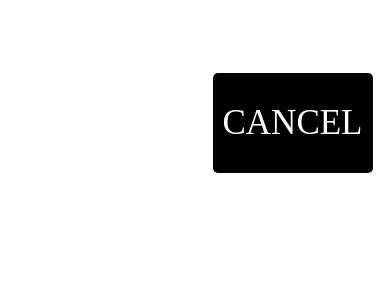
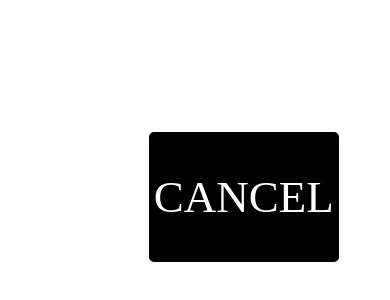
Before and after one commit to tententente/cancelledmonabutton, a plain HTML site: page index.html in a window 390 px wide. Shown: the part 130-430 px from the top of the page. Drawn offline with Linux system fonts and the light colour scheme.

Commit message:
Add files via upload

```diff
--- a/index.html
+++ b/index.html
@@ -9,10 +9,10 @@
         #colorButton {
             background-color: #000000; /* Initial color: black */
             color: white;
-            padding: 50px 80px; /* Increase padding for a bigger button */
+            padding: 65px 95px; /* Increase padding for a bigger button */
             border: none;
             border-radius: 5px;
-            font-size: 35px;
+            font-size: 45px;
             cursor: pointer;
             transition: background-color 0.0s ease;
 	    width: 100px; /* Set a fixed width */
@@ -36,8 +36,8 @@
 @media (max-width: 768px) {
     body {
         align-items: flex-start; /* Push content to the top */
-        padding-top: 50%;       /* Add padding to lower the button */
-        padding-left: 50%; /* Adds 50% padding to the left side of the body */
+        padding-top: 65%;       /* Add padding to lower the button */
+        padding-left: 25%; /* Adds 20% padding to the left side of the body */
     }
 
         }
```
